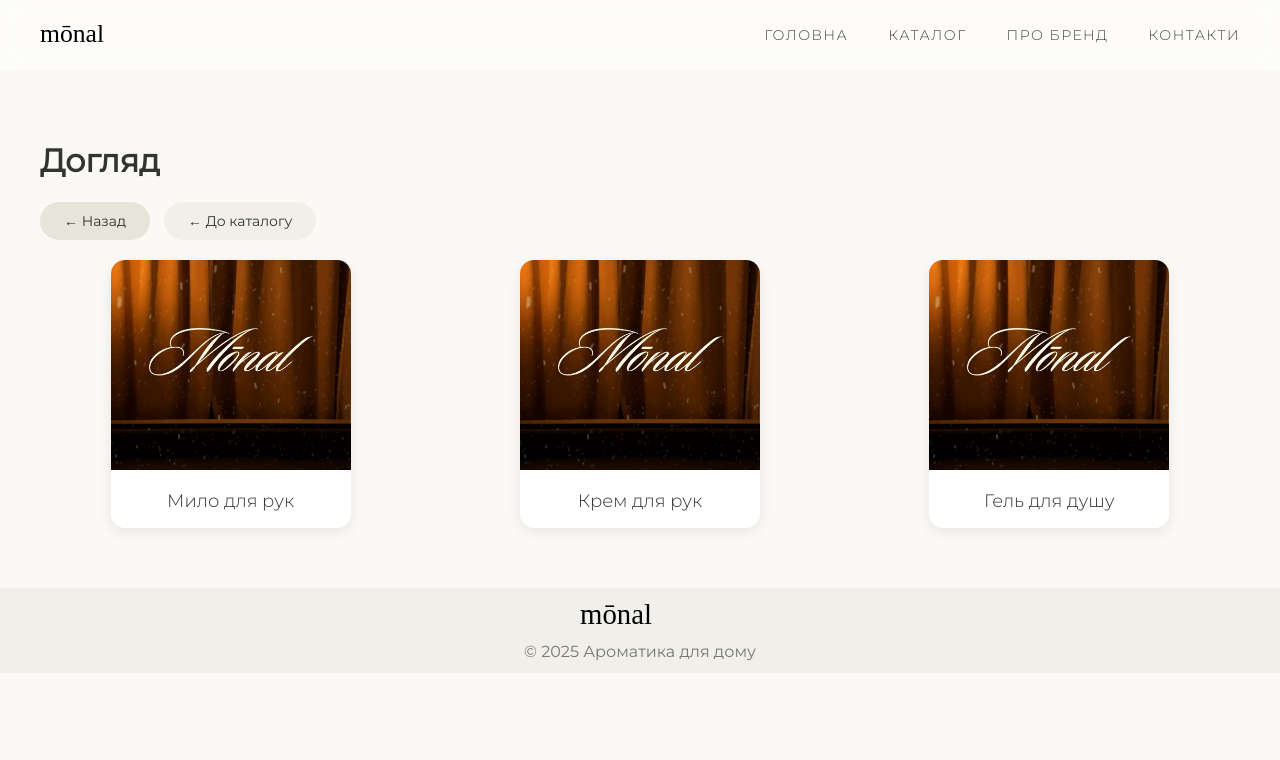
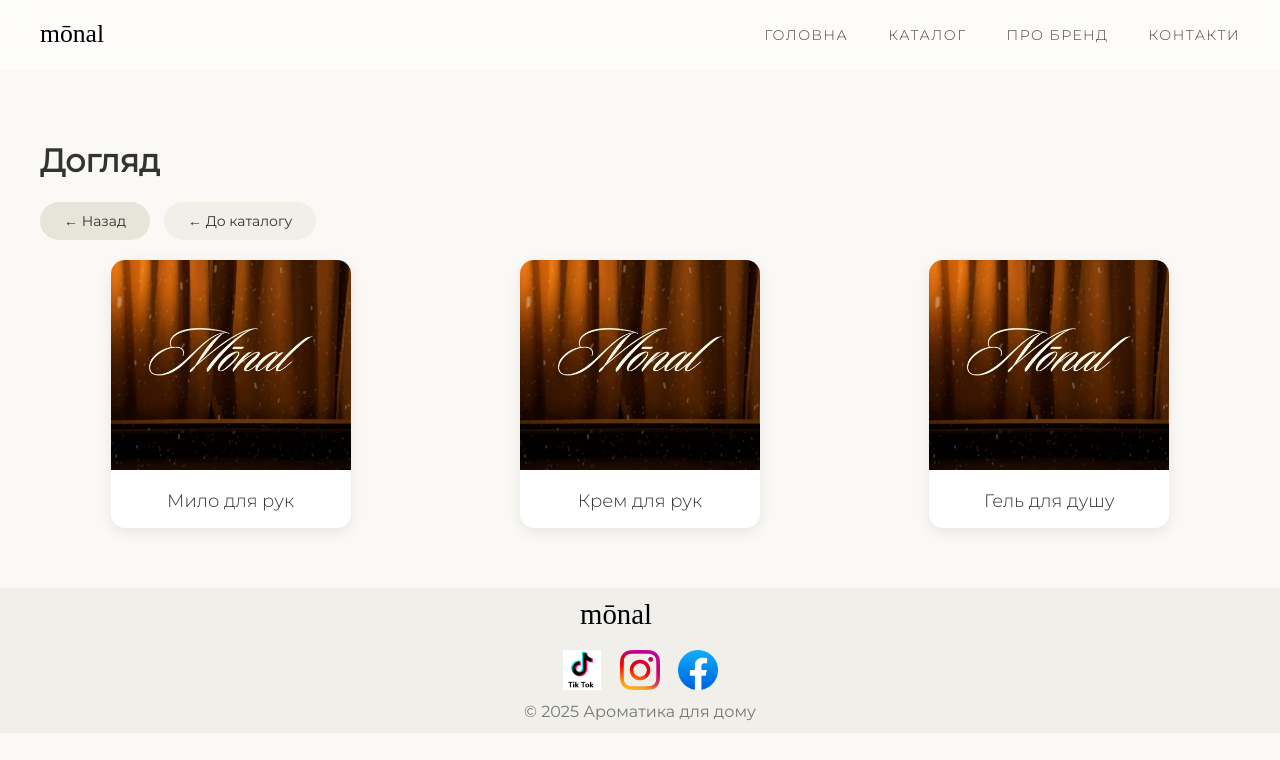
Before and after one commit to monalhomecomfort-blip/monalhomecomfort-blip.github.io, a plain HTML site: page care.html in a window 1280 px wide. Drawn offline with Linux system fonts and the light colour scheme; a web font is replaced by a local one.

Commit message:
Update care.html

```diff
--- a/care.html
+++ b/care.html
@@ -58,6 +58,21 @@
     <div class="footer-logo">
         <img src="images/logo.svg" alt="Mōnal">
     </div>
+
+    <div class="social-block">
+        <a href="https://www.tiktok.com/@monalofficial?is_from_webapp=1&sender_device=pc" target="_blank">
+            <img src="images/social/tiktok.png" alt="TikTok">
+        </a>
+
+        <a href="https://www.instagram.com/monal.official/" target="_blank">
+            <img src="images/social/instagram.png" alt="Instagram">
+        </a>
+
+        <a href="https://www.facebook.com/people/Monal/61552030280894/" target="_blank">
+            <img src="images/social/facebook.png" alt="Facebook">
+        </a>
+    </div>
+
     © 2025 Ароматика для дому
 </footer>
 
```
